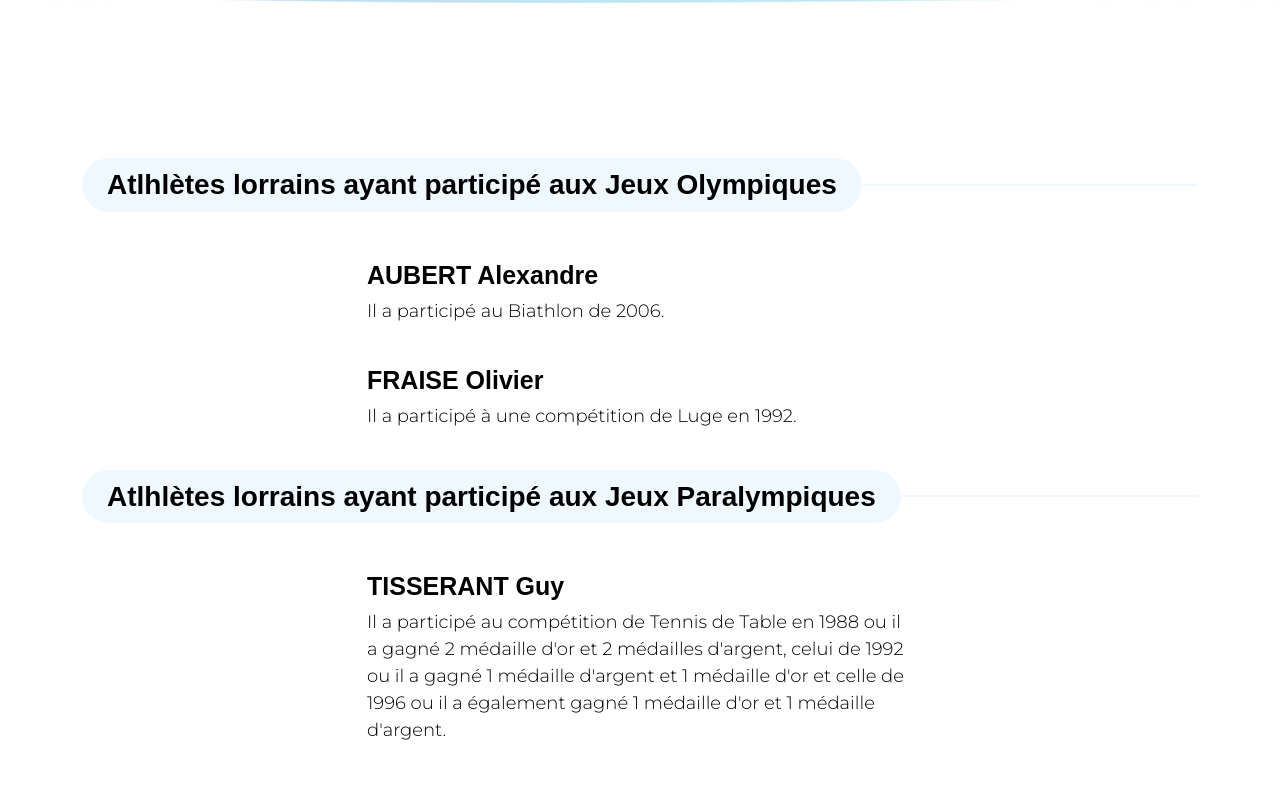
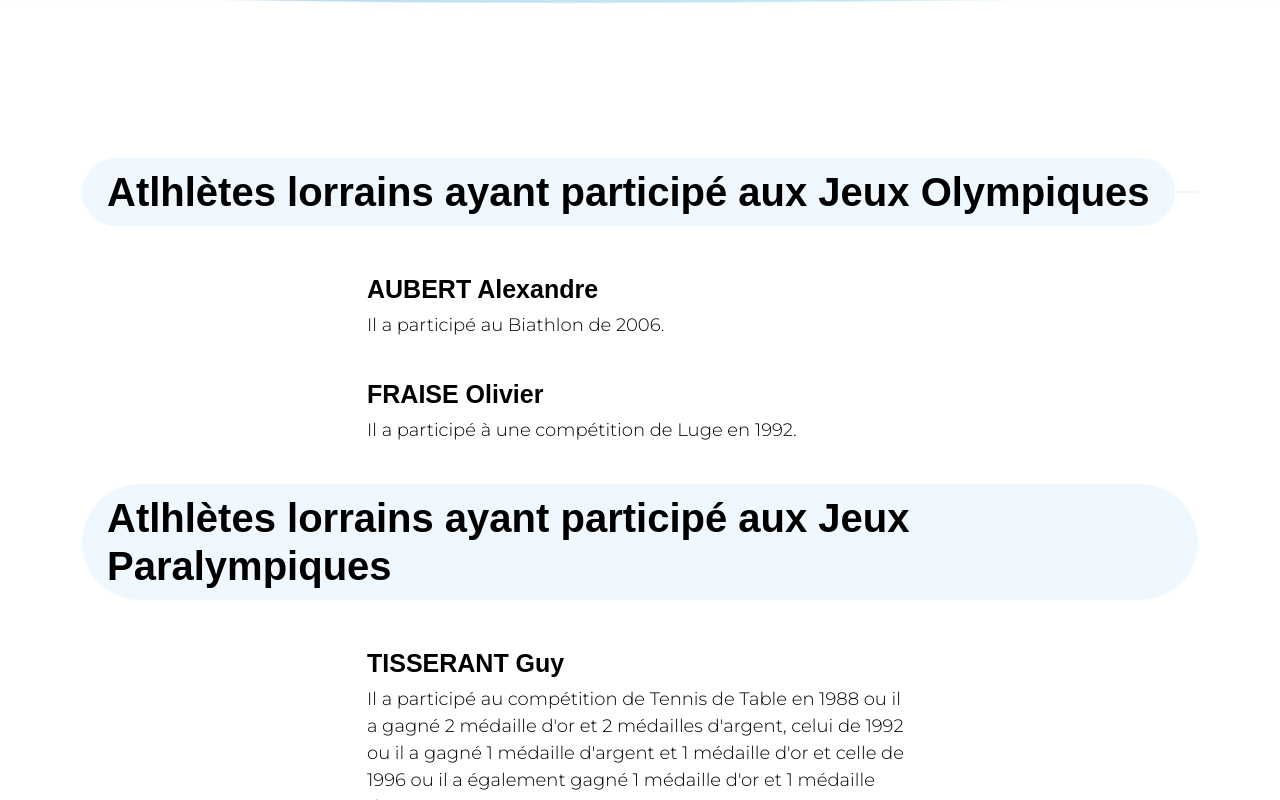
Before and after one commit to LeoSmidMaviel/projetm2l, a plain HTML site: page championm2l.html in a window 1280 px wide. Shown: the part 422-1222 px from the top of the page. Drawn offline with Linux system fonts and the light colour scheme; a web font is replaced by a local one.

Commit message:
champion

```diff
--- a/championm2l.html
+++ b/championm2l.html
@@ -110,7 +110,7 @@ https://templatemo.com/tm-584-pod-talk
 
                     <div class="col-lg-12 col-12">
                         <div class="section-title-wrap mb-5">
-                            <h4 class="section-title">Atlhlètes lorrains ayant participé aux Jeux Olympiques</h4>
+                            <h2 class="texttitreh2">Atlhlètes lorrains ayant participé aux Jeux Olympiques</h2>
                         </div>
                     </div>
 
@@ -133,7 +133,7 @@ https://templatemo.com/tm-584-pod-talk
 
                     <div class="col-lg-12 col-12">
                         <div class="section-title-wrap mb-5">
-                            <h4 class="section-title">Atlhlètes lorrains ayant participé aux Jeux Paralympiques</h4>
+                            <h2 class="texttitreh2">Atlhlètes lorrains ayant participé aux Jeux Paralympiques</h2>
                         </div>
                     </div>
 
```
